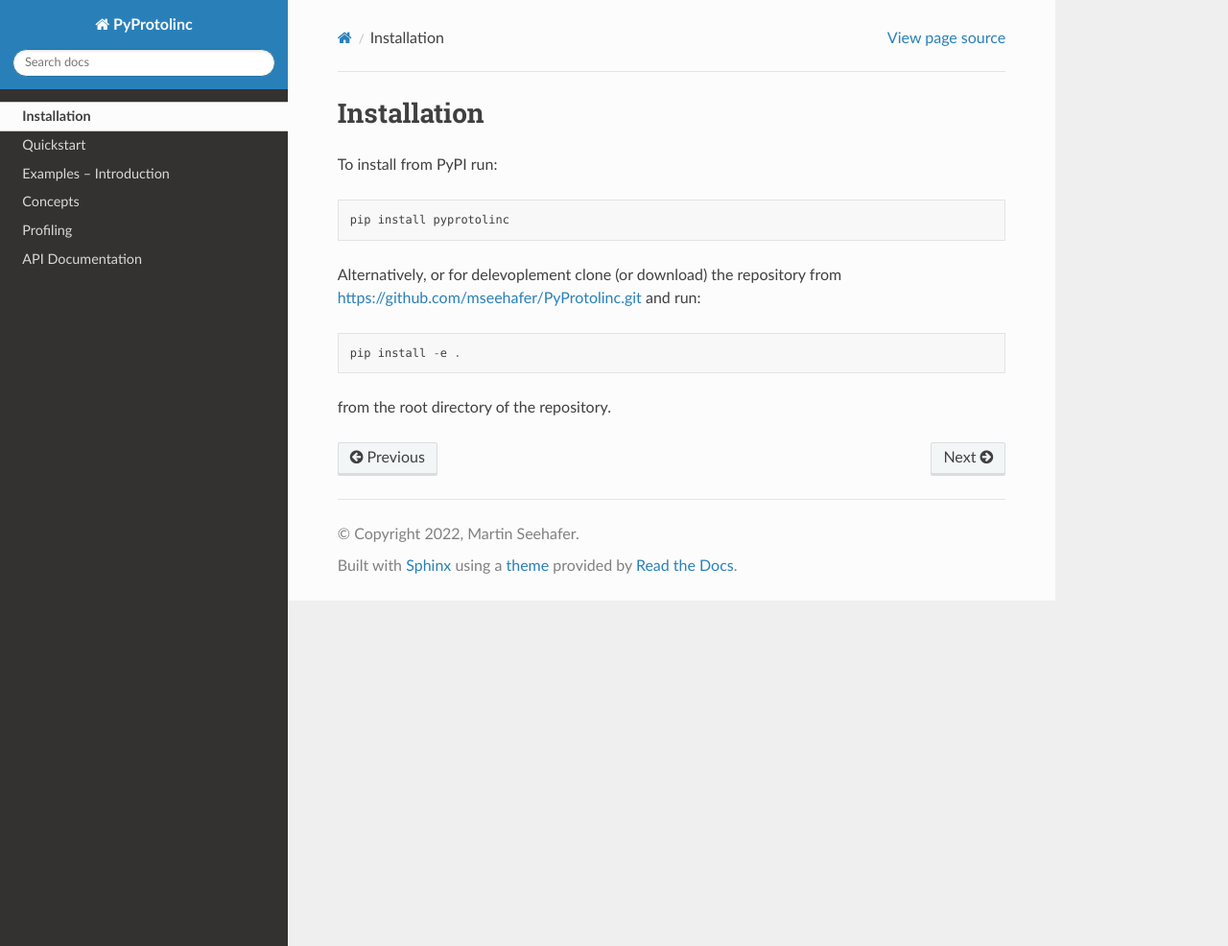
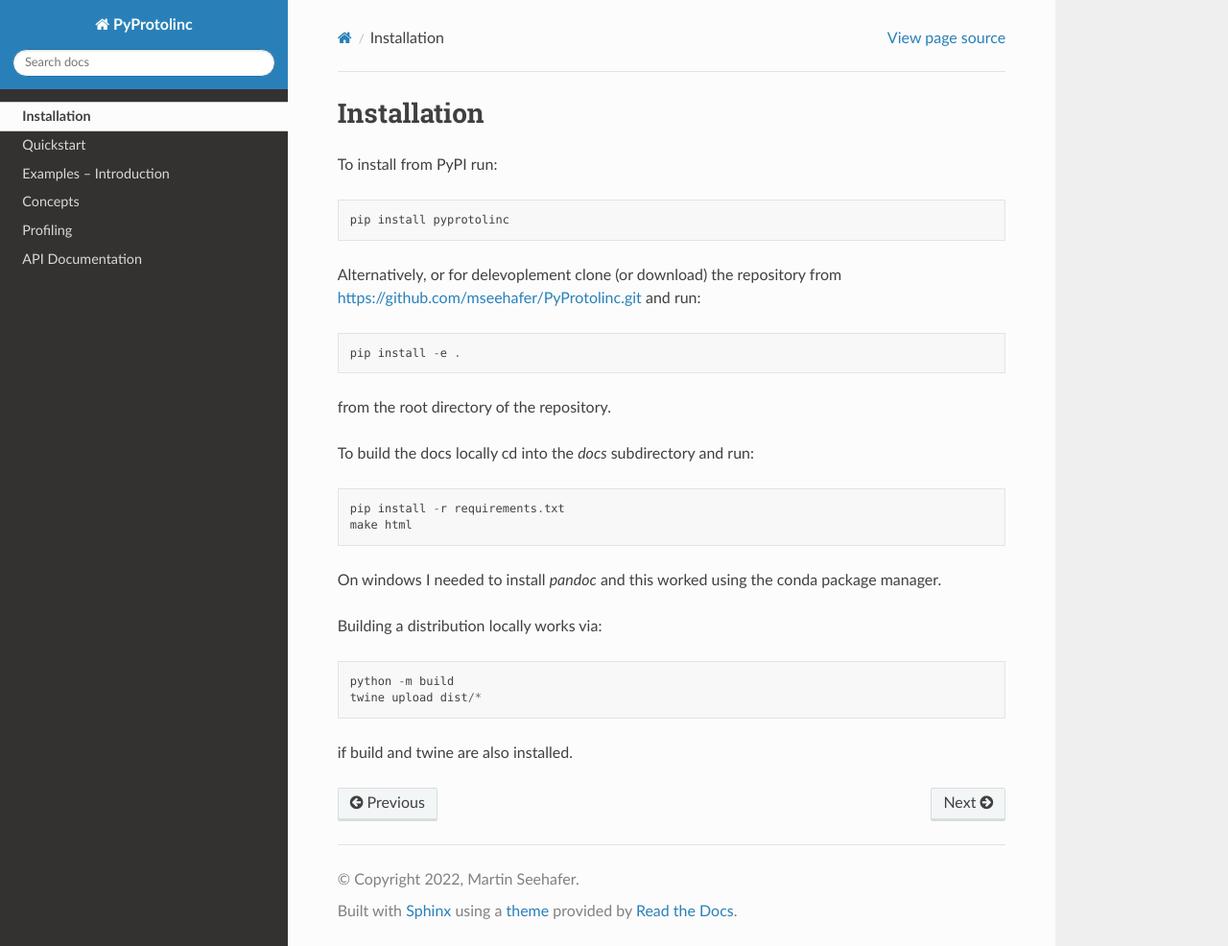
Before and after one commit to mseehafer/PyProtolinc, a Sphinx documentation site: the page built from docs/source/usage/installation.rst, in a window 1280 px wide and 986 px high. Shown: the whole window at 96% size. Built offline with Sphinx 7.4.7 and the Read the Docs theme 2.0.0, drawn with Linux system fonts in a browser that asks for light colours; pages that are not in the unit, such as notebooks, are missing from menus.

Commit message:
Doc improvements

```diff
--- a/docs/source/usage/installation.rst
+++ b/docs/source/usage/installation.rst
@@ -14,3 +14,18 @@ run::
   pip install -e .
 
 from the root directory of the repository.
+
+
+To build the docs locally cd into the *docs* subdirectory and run::
+
+  pip install -r requirements.txt
+  make html
+
+On windows I needed to install *pandoc* and this worked using the conda package manager.
+
+Building a distribution locally works via::
+
+  python -m build
+  twine upload dist/*
+
+if build and twine are also installed.
```
